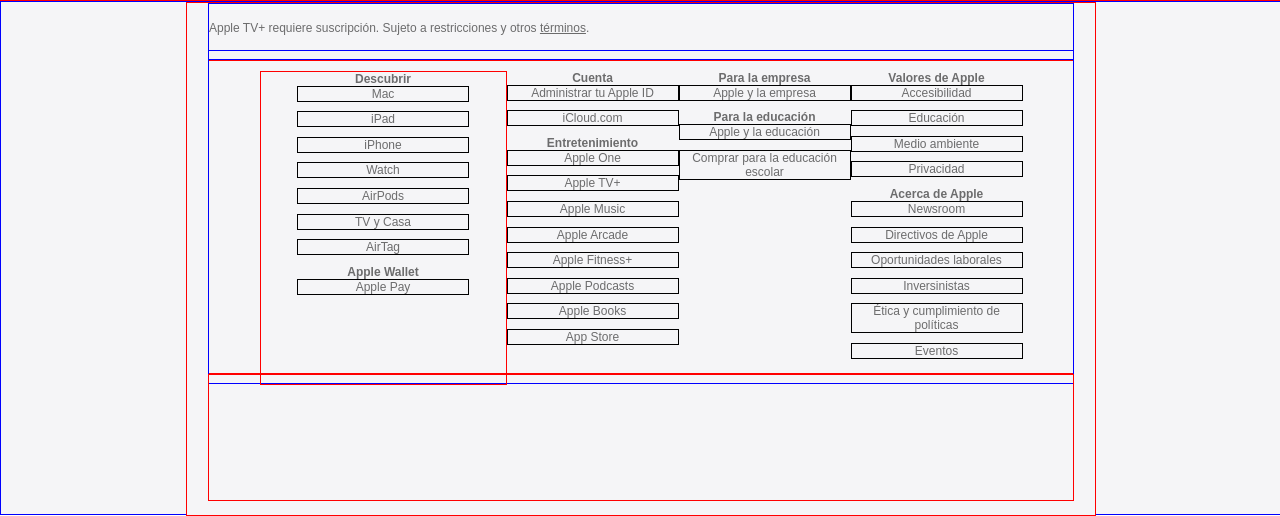
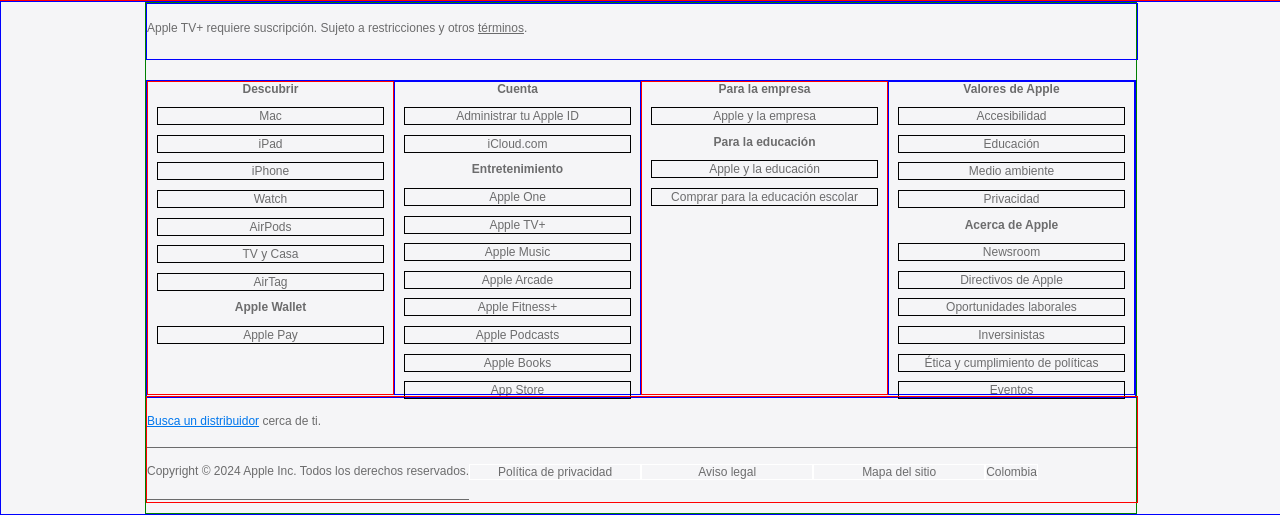
Before and after one commit to Juliangasa/apple-outline, a plain HTML site: page Index.html in a window 1280 px wide. Shown: the part 3936-4452 px from the top of the page. Drawn offline with Linux system fonts and the light colour scheme.

Commit message:
project almost done

```diff
--- a/Index.html
+++ b/Index.html
@@ -100,6 +100,7 @@
             </div>
             <div class="big-box-lower-nav">
                 <nav id="lower-nav">
+                    <div class="navs-container">
                         <div class="box-dis-app">
                             <div class="discover">
                                 <ul>
@@ -179,10 +180,22 @@
                                 </ul>
                             </div>
                         </div>
+                    </div>
                 </nav>
             </div>
             <div class="footnote-box">
-
+                <p><span>Busca un distribuidor</span> cerca de ti.</p>
+                <div class="baseline">
+                    <p>Copyright © 2024 Apple Inc. Todos los derechos reservados.</p>
+                    <div class="ul-a">
+                        <ul>
+                            <li><a href="">Política de privacidad</a></li>
+                            <li><a href="">Aviso legal</a></li>
+                            <li><a href="">Mapa del sitio</a></li>
+                        </ul>
+                        <li class="colombia"><a href="">Colombia</a></li>
+                    </div>
+                </div>
             </div>
         </div>
     </footer>
--- a/styles.css
+++ b/styles.css
@@ -1,6 +1,7 @@
 *{
     margin: 0px;
     padding: 0px;
+    border: 0px;
 }
 
 header{
@@ -407,27 +408,26 @@ gap: 15px;
 
 footer{
     display: flex;
-    justify-content: center;
+    flex-direction: column;
+    align-items: center;
     height: 512.2px;
     width: 100%;
     background-color: #F5F5F7;
     border: 1px solid blue;
+    margin: 0px;
+    padding: 0px;
 }
+
 .footer{
     display: flex;
     flex-direction: column;
-    align-items: center;
+    max-width: 1024px;
     height: 100%;
-    width: 67.5%;
-    padding: 0px 22px;
-    background-color: #F5F5F7;
-    border: 1px solid red;
+    border: 1px solid green;
 }
 
 .apple-tv-p{
     display: flex;
-    justify-content: left;
-    align-items: flex-start;
     height: 26.4px;
     width: 100%;
     padding-top: 17px;
@@ -450,22 +450,25 @@ span{
 
 .big-box-lower-nav{
     display: flex;
-    justify-content: center;
-    flex-direction: column;
-    align-items: center;
     width: 980px;
-    height: 311.9px;
+    width: 312px;
+    padding-top: 20px;
     width: 100%;
     border: 1px solid red;
+    border: 0px;
 }
 
 #lower-nav{
     display: flex;
-    justify-content: center;
     width: 100%;
     height: 100%;
-    padding-top: 20px;
     border: 1px solid blue;
+}
+
+.navs-container{
+display: flex;
+height: 100%;
+width: 100%;
 }
 
 .box-dis-app{
@@ -489,6 +492,9 @@ span{
 .box-acc-ent{
     display: flex;
     flex-direction: column;
+    height: 312px;
+    width: 245px;
+    border: 1px solid blue;
 }
 
 .account ul{
@@ -504,6 +510,9 @@ span{
 .box-comp-edu{
     display: flex;
     flex-direction: column;
+    height: 312px;
+    width: 245px;
+    border: 1px solid red;
 }
 
 .company ul{
@@ -519,6 +528,9 @@ span{
 .box-val-ab{
     display: flex;
     flex-direction: column;
+    height: 312px;
+    width: 245px;
+    border: 1px solid blue;
 }
 
 .values ul{
@@ -535,6 +547,10 @@ span{
     font-size: 12px;
     font-family: Arial, Helvetica, sans-serif;
     color: #0000008F;
+    width: 245px;
+    height: 16px;
+    margin-bottom: 9.6px;
+    text-align: center;
 }
 
 #lower-nav li{
@@ -543,8 +559,8 @@ span{
     display: flex;
     align-items: center;
     justify-content: center;
-    height: 100%;
-    width: 170px;
+    height: 16px;
+    width: 225px;
     margin-bottom: 9.6px;
     text-align: center;
 }
@@ -560,6 +576,7 @@ span{
     height: 100%;
     width: 100%;
 }
+
 a:hover {
     border: 1px solid red;
     background-color: white;
@@ -568,9 +585,63 @@ a:hover {
 
 .footnote-box{
     display: flex;
+    flex-direction: column;
     height: 77.8px;
     width: 100%;
-    padding-top: 37px;
+    padding-top: 17px;
     padding-bottom: 11px;
     border: 1px solid red;
+    margin: 0px;
 }
+
+.footnote-box p{
+    color: #0000008F;
+    font-family: Arial, Helvetica, sans-serif;
+    font-size: 12px;
+    width: 100%;
+    height: 16px;
+    padding-bottom: 19px;
+    border-bottom: 1px solid #0000008F;
+    margin-bottom: 16px;
+}
+
+.footnote-box span{
+    text-decoration: underline;
+    color: #0077ED;
+    font-size: 12px;
+}
+
+.baseline{
+    display: flex;
+}
+
+.baseline p{
+    display: flex;
+    width: fit-content;
+}
+
+.ul-a{
+    display: flex;
+}
+
+.ul-a ul{
+    display: flex;
+    height: fit-content;
+}
+
+.ul-a li{
+    display: flex;
+    height: fit-content;
+}
+
+.ul-a a{
+    color: #0000008F;
+    font-size: 12px;
+    font-family: Arial, Helvetica, sans-serif;
+}
+
+.colombia{
+    width: fit-content;
+    float: right;
+    height: fit-content;
+}
```
Lines whose indentation alone changed are shown as unchanged.
